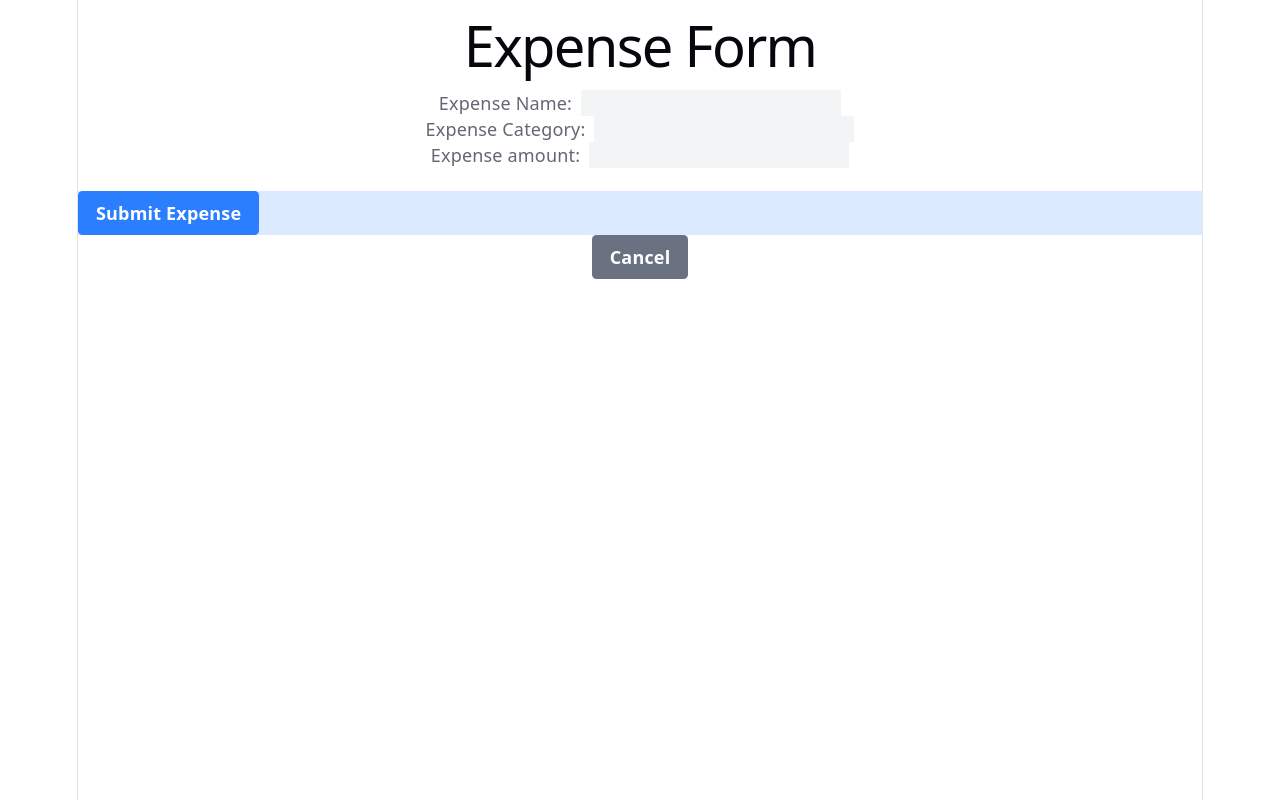
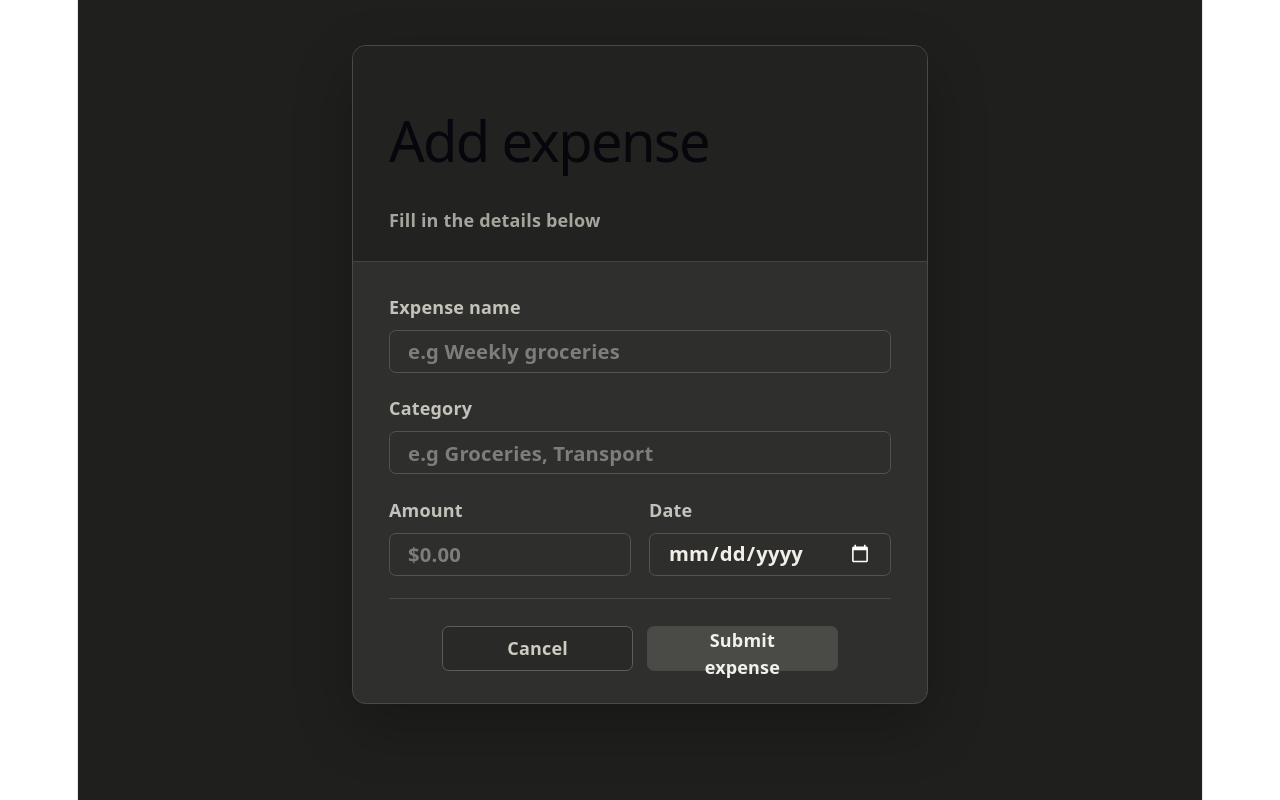
Before and after one commit to akanksha-agarwal93/FamilyExpenseTracker, a React (Vite) app: page /add-expense in a window 1280 px wide. Built offline with nearby package versions, Linux system fonts and the light colour scheme.

Commit message:
Fixed the expense form UI for better experience and added date field too

```diff
--- a/src/components/Home.tsx
+++ b/src/components/Home.tsx
@@ -1,12 +1,28 @@
-import { Link } from "react-router-dom";
+import { useNavigate } from "react-router-dom"
 
 export default function Home() {
+	const navigate = useNavigate()
 	return (
 		<div>
 			<h1>Family Expense Tracker</h1>
 			<p>Welcome to the Family Expense Tracker!</p>
-      <div>
-        <Link  to="/add-expense">Add Expense</Link>
+			<div className='flex flex-col gap-4 mt-5'>
+				<button
+					className='bg-gray-500 hover:bg-gray-700 text-white font-bold py-2 px-4 rounded'
+					onClick={() => {
+						navigate("/add-expense")
+					}}
+				>
+					Add Expense
+				</button>
+				<button
+					className='bg-gray-500 hover:bg-gray-700 text-white font-bold py-2 px-4 rounded'
+					onClick={() => {
+						navigate("/expenses")
+					}}
+				>
+					View Expenses
+				</button>
 			</div>
 		</div>
 	)
--- a/src/shared/ExpenseForm.tsx
+++ b/src/shared/ExpenseForm.tsx
@@ -17,74 +17,141 @@ export function ExpenseForm({
 	const [expenseCategory, setExpenseCategory] = useState(
 		initialExpense?.category || "",
 	)
+	const [expenseDate, setExpenseDate] = useState(
+		initialExpense?.date ? initialExpense.date.split("T")[0] : "",
+	)
 	const [expenseAmount, setExpenseAmount] = useState(
 		initialExpense?.amount.toString() || "",
 	)
 
-	const handleFormSubmit = async () => {
+	const handleFormSubmit = () => {
 		const newExpense: Expense = {
 			id: expenseId,
 			name: expenseName,
 			category: expenseCategory,
 			amount: parseFloat(expenseAmount) || 0,
-			date: new Date().toISOString(),
+			date: new Date(expenseDate).toISOString(),
 		}
-		console.log("Submitting new expense:", newExpense)
+
 		handleSubmit(newExpense)
 	}
+
 	return (
-		<>
+		<div className='flex min-h-svh w-full items-start justify-center bg-[#1f1f1d] px-4 py-6 text-left sm:py-10'>
+			<form
+				onSubmit={(event) => {
+					event.preventDefault()
+					handleFormSubmit()
+				}}
+				className='w-full max-w-[576px] overflow-hidden rounded-xl border border-[#4a4a46] bg-[#2f302e] text-[#e8e6df] shadow-[0_22px_60px_rgba(0,0,0,0.24)]'
+			>
+				<div className='border-b border-[#444541] bg-[#222320] px-7 py-6 sm:px-8'>
+					<h1 className='m-0 text-2xl font-bold leading-tight tracking-normal text-[#f3f1eb]'>
+						{initialExpense ? "Edit expense" : "Add expense"}
+					</h1>
+					<p className='mt-1 text-base font-semibold text-[#a7a49d]'>
+						Fill in the details below
+					</p>
+				</div>
+
+				<div className='space-y-5 px-7 py-7 sm:px-8'>
 					<div>
-				<h1>Expense Form</h1>
-				<div className='flex-1 flex-row'>
-					<label className='mr-2'>Expense Name:</label>
+						<label
+							htmlFor='expense-name'
+							className='mb-2 block text-base font-semibold text-[#c5c2bb]'
+						>
+							Expense name
+						</label>
 						<input
 							type='text'
 							id='expense-name'
-						className='bg-gray-100'
+							placeholder='e.g Weekly groceries'
+							className='h-[43px] w-full rounded-md border border-[#53534f] bg-[#2e2f2d] px-4 text-lg font-semibold text-[#f2efe8] outline-none transition placeholder:text-[#7e7d79] focus:border-[#85827b] focus:ring-2 focus:ring-[#85827b]/20'
 							value={expenseName}
 							onChange={(e) => setExpenseName(e.target.value)}
+							required
 						/>
 					</div>
-				<div className='flex-1 flex-row'>
-					<label className='mr-2 mt-5'>Expense Category:</label>
+
+					<div>
+						<label
+							htmlFor='expense-category'
+							className='mb-2 block text-base font-semibold text-[#c5c2bb]'
+						>
+							Category
+						</label>
 						<input
 							type='text'
 							id='expense-category'
-						className='bg-gray-100'
+							placeholder='e.g Groceries, Transport'
+							className='h-[43px] w-full rounded-md border border-[#53534f] bg-[#2e2f2d] px-4 text-lg font-semibold text-[#f2efe8] outline-none transition placeholder:text-[#7e7d79] focus:border-[#85827b] focus:ring-2 focus:ring-[#85827b]/20'
 							value={expenseCategory}
 							onChange={(e) => setExpenseCategory(e.target.value)}
+							required
 						/>
 					</div>
-				<div className='flex-1 flex-row'>
-					<label className='mr-2 mt-5'>Expense amount:</label>
+
+					<div className='grid gap-4 sm:grid-cols-2'>
+						<div>
+							<label
+								htmlFor='expense-amount'
+								className='mb-2 block text-base font-semibold text-[#c5c2bb]'
+							>
+								Amount
+							</label>
 							<input
 								type='number'
 								id='expense-amount'
-						className='bg-gray-100'
+								min='0'
+								step='0.01'
+								placeholder='$0.00'
+								className='h-[43px] w-full rounded-md border border-[#53534f] bg-[#2e2f2d] px-4 text-lg font-semibold text-[#f2efe8] outline-none transition placeholder:text-[#7e7d79] focus:border-[#85827b] focus:ring-2 focus:ring-[#85827b]/20'
 								value={expenseAmount}
 								onChange={(e) => setExpenseAmount(e.target.value)}
+								required
 							/>
 						</div>
+
 						<div>
-					<div className='flex items-center justify-content bg-blue-100 mt-5'>
+							<label
+								htmlFor='expense-date'
+								className='mb-2 block text-base font-semibold text-[#c5c2bb]'
+							>
+								Date
+							</label>
+							<input
+								type='date'
+								id='expense-date'
+								className='h-[43px] w-full rounded-md border border-[#53534f] bg-[#2e2f2d] px-4 text-lg font-bold text-[#f2efe8] outline-none transition [color-scheme:dark] placeholder:text-[#7e7d79] focus:border-[#85827b] focus:ring-2 focus:ring-[#85827b]/20'
+								value={expenseDate}
+								onChange={(e) => setExpenseDate(e.target.value)}
+								required
+							/>
+						</div>
+					</div>
+
+					<div className='border-t border-[#484944] pt-6'>
+						<div className='mx-auto grid max-w-[396px] gap-3 sm:grid-cols-2'>
 							<button
-							onClick={handleFormSubmit}
-							className='bg-blue-500 hover:bg-blue-700 text-white font-bold py-2 px-4 rounded'
-						>
-							Submit Expense
-						</button>
-					</div>
-					<button
+								type='button'
 								onClick={() => {
-							navigate("/")
+									navigate("/expenses")
 								}}
-						className='bg-gray-500 hover:bg-gray-700 text-white font-bold py-2 px-4 rounded ml-2 mx-2'
+								className='h-[45px] rounded-md border border-[#5d5d59] bg-[#292a27] px-5 text-base font-bold text-[#cfcbc3] transition hover:border-[#77746d] hover:bg-[#30312e] focus-visible:outline focus-visible:outline-2 focus-visible:outline-offset-2 focus-visible:outline-[#b5b0a7]'
 							>
 								Cancel
 							</button>
+
+							<button
+								type='submit'
+								className='h-[45px] rounded-md border border-[#484844] bg-[#4a4a46] px-5 text-base font-bold text-[#f3f1eb] transition hover:bg-[#585751] focus-visible:outline focus-visible:outline-2 focus-visible:outline-offset-2 focus-visible:outline-[#b5b0a7]'
+							>
+								{initialExpense ? "Update expense" : "Submit expense"}
+							</button>
 						</div>
 					</div>
-		</>
+				</div>
+			</form>
+		</div>
 	)
 }
```
Lines whose indentation alone changed are shown as unchanged.
